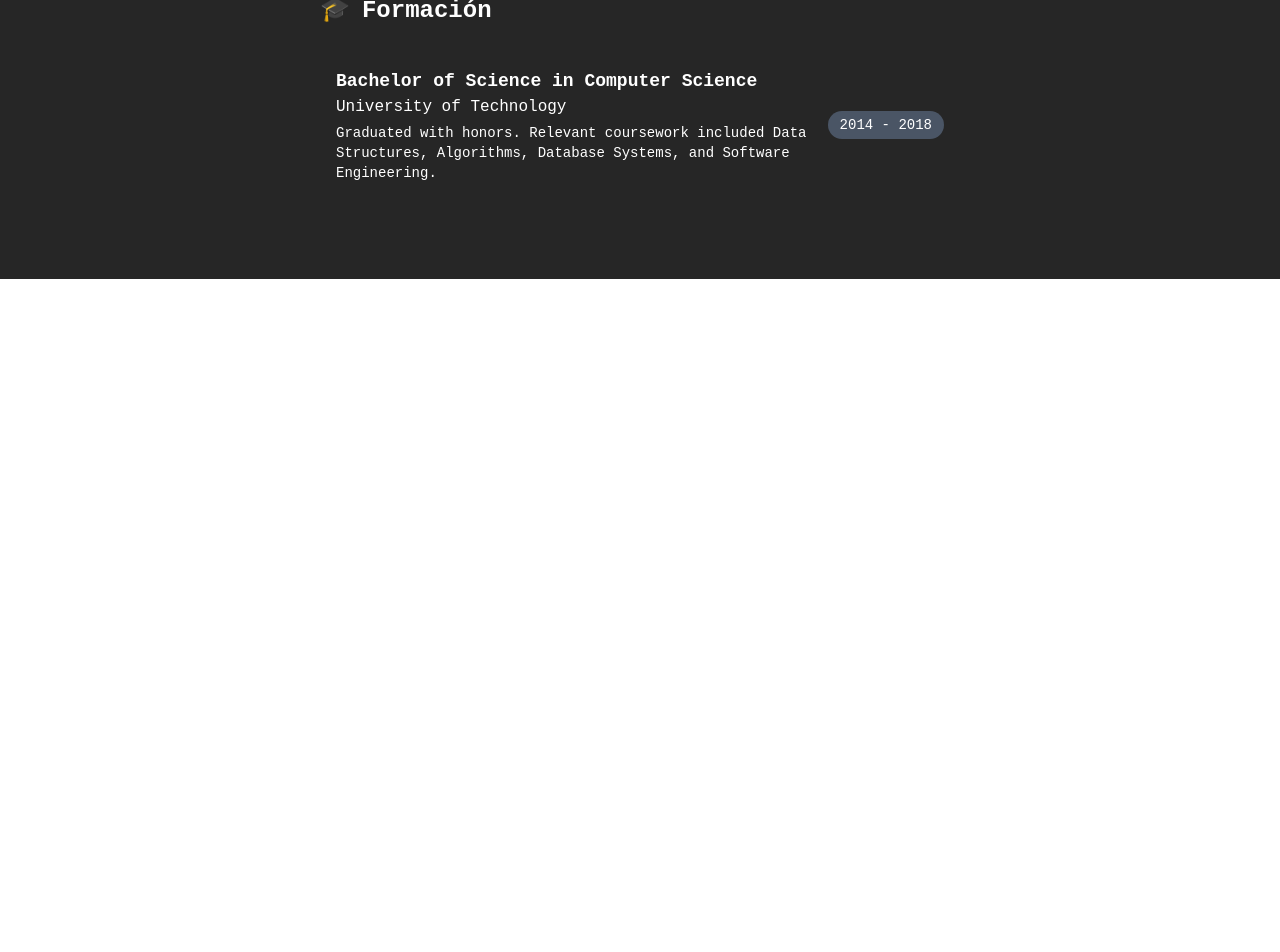
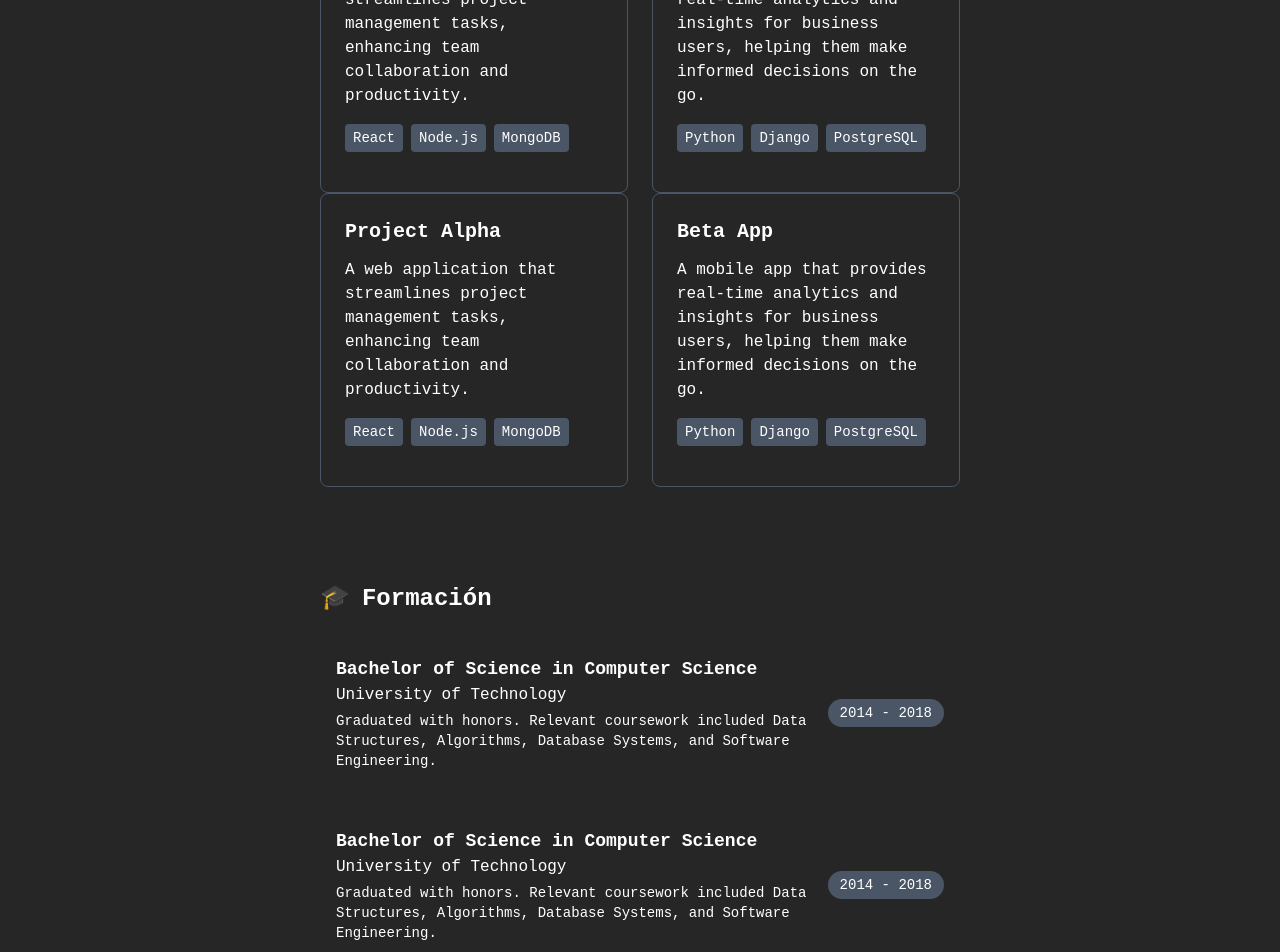
Before and after one commit to mmogaP/Portfolio, a SvelteKit app: page / in a window 1280 px wide. Shown: the part 1820-2772 px from the top of the page. Before the commit the page ends 2099 px from the top, so only its background shows below. Built offline with nearby package versions, Linux system fonts and the light colour scheme.

Commit message:
feat: test of timeline

```diff
--- a/src/routes/+page.svelte
+++ b/src/routes/+page.svelte
@@ -122,6 +122,38 @@
 				</div>
 			{/each}
 		</div>
+		<div class="grid grid-cols-1 gap-6 lg:grid-cols-2">
+			{#each projects as project}
+				<div class="rounded-lg border border-gray-600 p-6 transition-shadow hover:shadow-md">
+					<h3 class="mb-3 text-xl font-semibold">{project.name}</h3>
+					<p class="mb-4">{project.description}</p>
+
+					<div class="mb-4 flex flex-wrap gap-2">
+						{#each project.technologies as tech}
+							<span class="rounded bg-gray-600 px-2 py-1 text-sm">
+								{tech}
+							</span>
+						{/each}
+					</div>
+				</div>
+			{/each}
+		</div>
+		<div class="grid grid-cols-1 gap-6 lg:grid-cols-2">
+			{#each projects as project}
+				<div class="rounded-lg border border-gray-600 p-6 transition-shadow hover:shadow-md">
+					<h3 class="mb-3 text-xl font-semibold">{project.name}</h3>
+					<p class="mb-4">{project.description}</p>
+
+					<div class="mb-4 flex flex-wrap gap-2">
+						{#each project.technologies as tech}
+							<span class="rounded bg-gray-600 px-2 py-1 text-sm">
+								{tech}
+							</span>
+						{/each}
+					</div>
+				</div>
+			{/each}
+		</div>
 	</section>
 
 	<!-- Education -->
@@ -132,6 +164,34 @@
 		</h2>
 
 		<div class="space-y-6">
+			{#each education as edu}
+				<div class="flex flex-col p-4 md:flex-row md:items-center md:justify-between">
+					<div class="flex-1">
+						<h3 class="text-lg font-semibold">{edu.degree}</h3>
+						<p class="font-medium">{edu.institution}</p>
+						{#if edu.details}
+							<p class="mt-1 text-sm">{edu.details}</p>
+						{/if}
+					</div>
+					<span class="mt-2 rounded-full bg-gray-600 px-3 py-1 text-sm md:mt-0">
+						{edu.duration}
+					</span>
+				</div>
+			{/each}
+			{#each education as edu}
+				<div class="flex flex-col p-4 md:flex-row md:items-center md:justify-between">
+					<div class="flex-1">
+						<h3 class="text-lg font-semibold">{edu.degree}</h3>
+						<p class="font-medium">{edu.institution}</p>
+						{#if edu.details}
+							<p class="mt-1 text-sm">{edu.details}</p>
+						{/if}
+					</div>
+					<span class="mt-2 rounded-full bg-gray-600 px-3 py-1 text-sm md:mt-0">
+						{edu.duration}
+					</span>
+				</div>
+			{/each}
 			{#each education as edu}
 				<div class="flex flex-col p-4 md:flex-row md:items-center md:justify-between">
 					<div class="flex-1">
```
